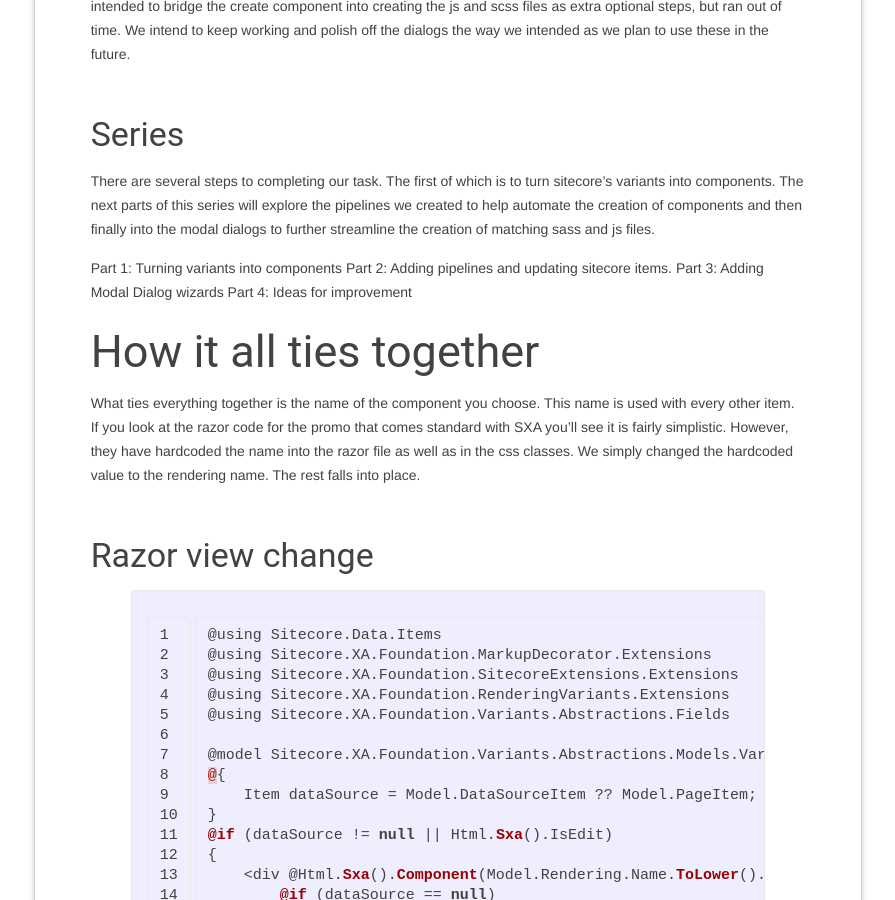
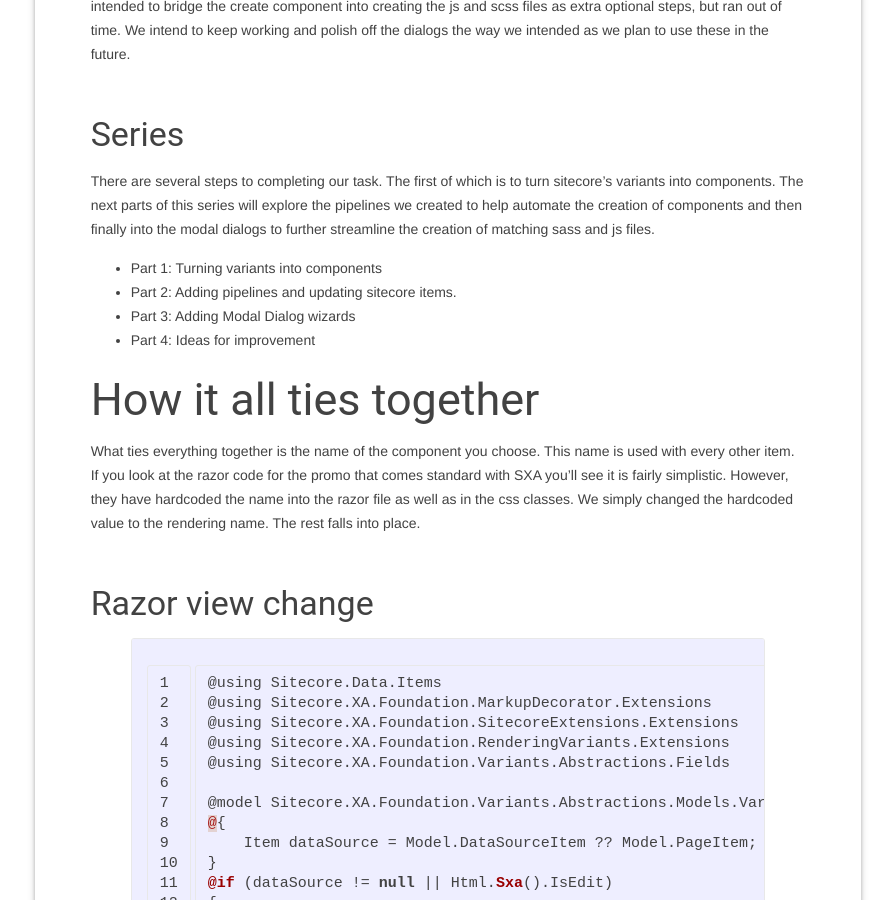
Before and after one commit to Boyd-B/boyd-b.github.io, a Jekyll site: the page built from _posts/2018/2018-3-7-turning-sitecore-variants-into-components.markdown, in a window 1280 px wide and 900 px high, scrolled down 581 px. Shown: the whole window, without its empty margins (192-1087 px from the left). Built offline with Jekyll 4.4.1, drawn with Linux system fonts in a browser that asks for light colours.

```diff
--- a/_posts/2018/2018-3-7-turning-sitecore-variants-into-components.markdown
+++ b/_posts/2018/2018-3-7-turning-sitecore-variants-into-components.markdown
@@ -14,10 +14,10 @@ We took this further by automating the creation of sass and js files for the com
 
 There are several steps to completing our task. The first of which is to turn sitecore's variants into components. The next parts of this series will explore the pipelines we created to help automate the creation of components and then finally into the modal dialogs to further streamline the creation of matching sass and js files.
 
-Part 1: Turning variants into components
-Part 2: Adding pipelines and updating sitecore items.
-Part 3: Adding Modal Dialog wizards
-Part 4: Ideas for improvement
+* Part 1: Turning variants into components
+* Part 2: Adding pipelines and updating sitecore items.
+* Part 3: Adding Modal Dialog wizards
+* Part 4: Ideas for improvement
 
 ## How it all ties together
 
```
